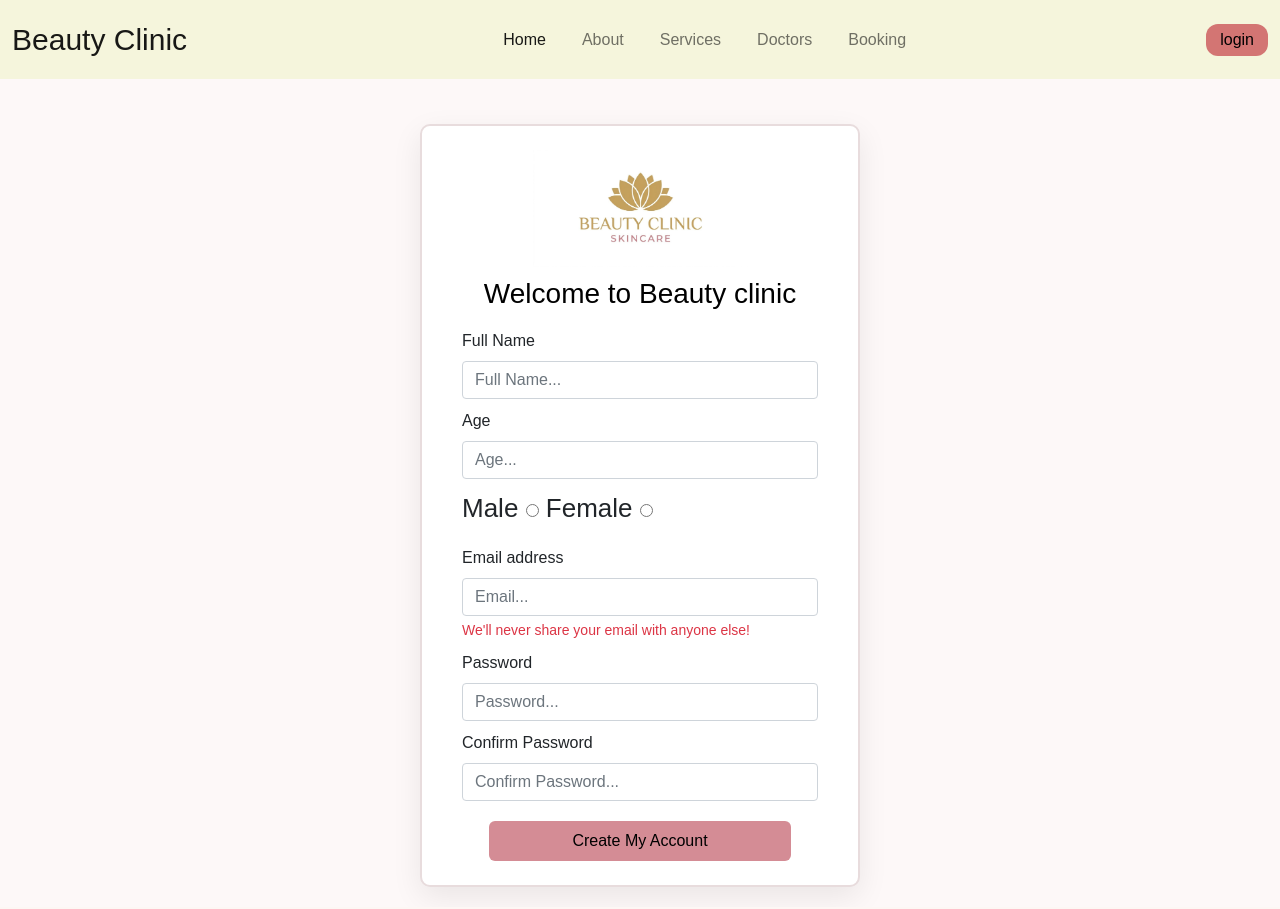
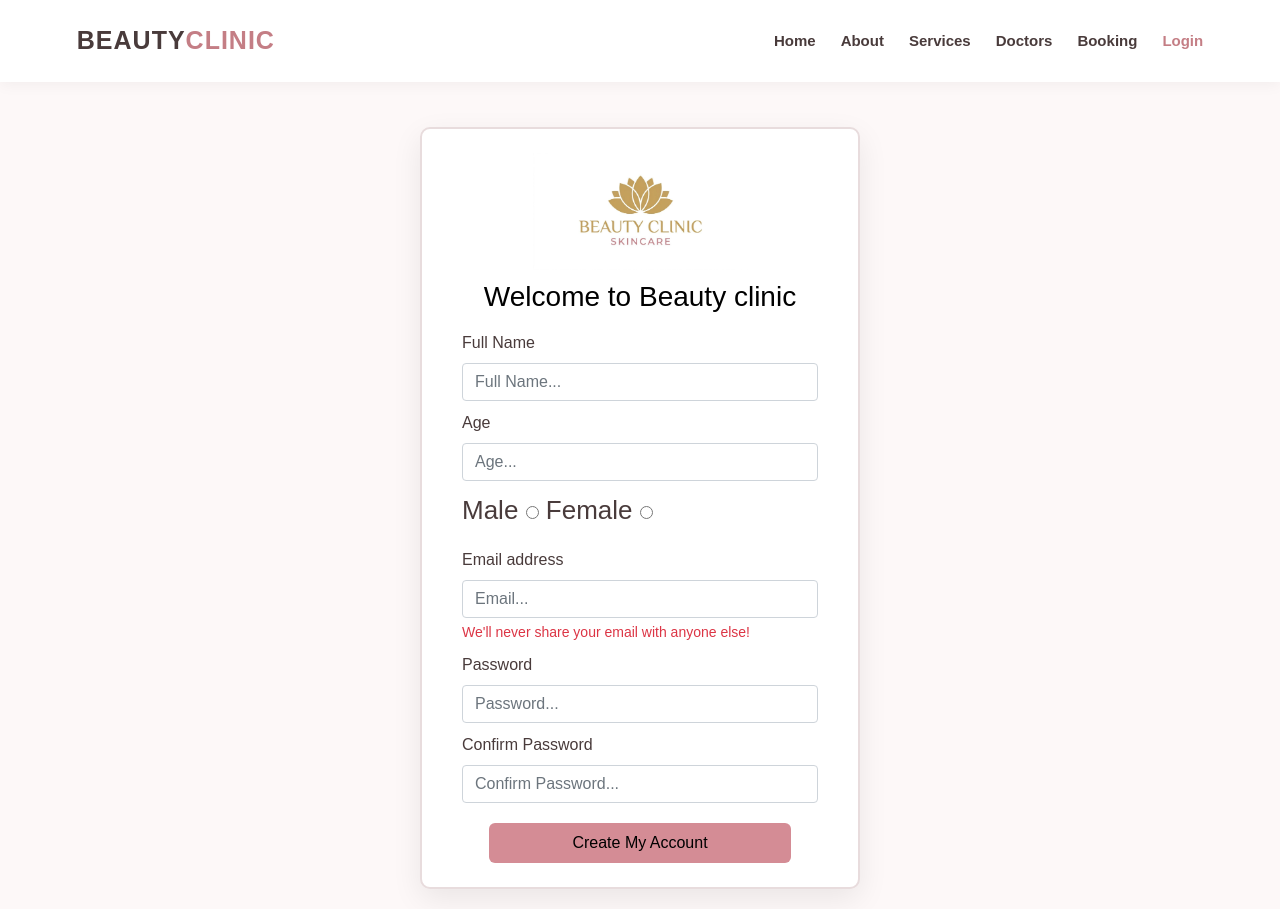
Before and after one commit to AhmedRamadan007/Beauty-clinic, a plain HTML site: page register.html in a window 1280 px wide. Drawn offline with nearby package versions, Linux system fonts and the light colour scheme.

Commit message:
update data8

```diff
--- a/css/style.css
+++ b/css/style.css
@@ -331,7 +331,7 @@ body {
 
 /* Hero Section */
 
-.hero {
+.hero1 {
     /* background-image: linear-gradient(rgba(0,0,0,0.3), rgba(0,0,0,0.3)), url("../images/beauty.jpg");
     background-size: cover;
     background-position: center;
--- a/register.html
+++ b/register.html
@@ -6,40 +6,21 @@
     <title>Beauty Clinic</title>
          <link href="https://cdn.jsdelivr.net/npm/bootstrap@5.0.2/dist/css/bootstrap.min.css" rel="stylesheet" integrity="sha384-EVSTQN3/azprG1Anm3QDgpJLIm9Nao0Yz1ztcQTwFspd3yD65VohhpuuCOmLASjC" crossorigin="anonymous">
     <link rel="stylesheet" href="./css/style.css">
+    <link rel="stylesheet" href="./css/services.css">
 </head>
 <body>
 
-    <nav class="navbar navbar-expand-lg navbar-light ">
-  <div class="container-fluid  ">
-    <a class="navbar-brand" href="#">Beauty Clinic</a>
-    <button class="navbar-toggler" type="button" data-bs-toggle="collapse" data-bs-target="#navbarNav" aria-controls="navbarNav" aria-expanded="false" aria-label="Toggle navigation">
-      <span class="navbar-toggler-icon"></span>
-    </button>
-    <div class="collapse navbar-collapse" id="navbarNav">
-      <ul class="navbar-nav">
-        <li class="nav-item">
-          <a class="nav-link active" id="login-home" aria-current="page" href="index.html">Home</a>
-        </li>
-        <li class="nav-item">
-          <a class="nav-link" id="login-about" href="about.html">About</a>
-        </li>
-        <li class="nav-item">
-          <a class="nav-link" id="login-services" href="services.html">Services</a>
-        </li>
-        <li class="nav-item">
-          <a class="nav-link" id="login-doctors" href="doctors.html">Doctors</a>
-        </li>
-        <li class="nav-item">
-          <a class="nav-link" id="login-booking" href="booking.html">Booking</a>
-        </li>
-
-      </ul>
-    </div>
-    <div>
-        <button class="btnNav">login</button>
-    </div>
-  </div>
-</nav>
+   <header>
+        <div class="logo">BEAUTY<span>CLINIC</span></div>
+        <nav>
+            <a href="index.html">Home</a>
+            <a href="about.html">About</a>
+            <a href="services.html">Services</a>
+            <a href="doctors.html">Doctors</a>
+            <a href="booking.html">Booking</a>
+            <a id="openLogin"  class="active" href="login.html">Login</a>
+        </nav>
+    </header>
 
 <form class="formreg" id="SignupForm">
 
```
Also changed, not shown: about.html (+12 -24 lines), index.html (+13 -17 lines), login.html (+13 -31 lines).
